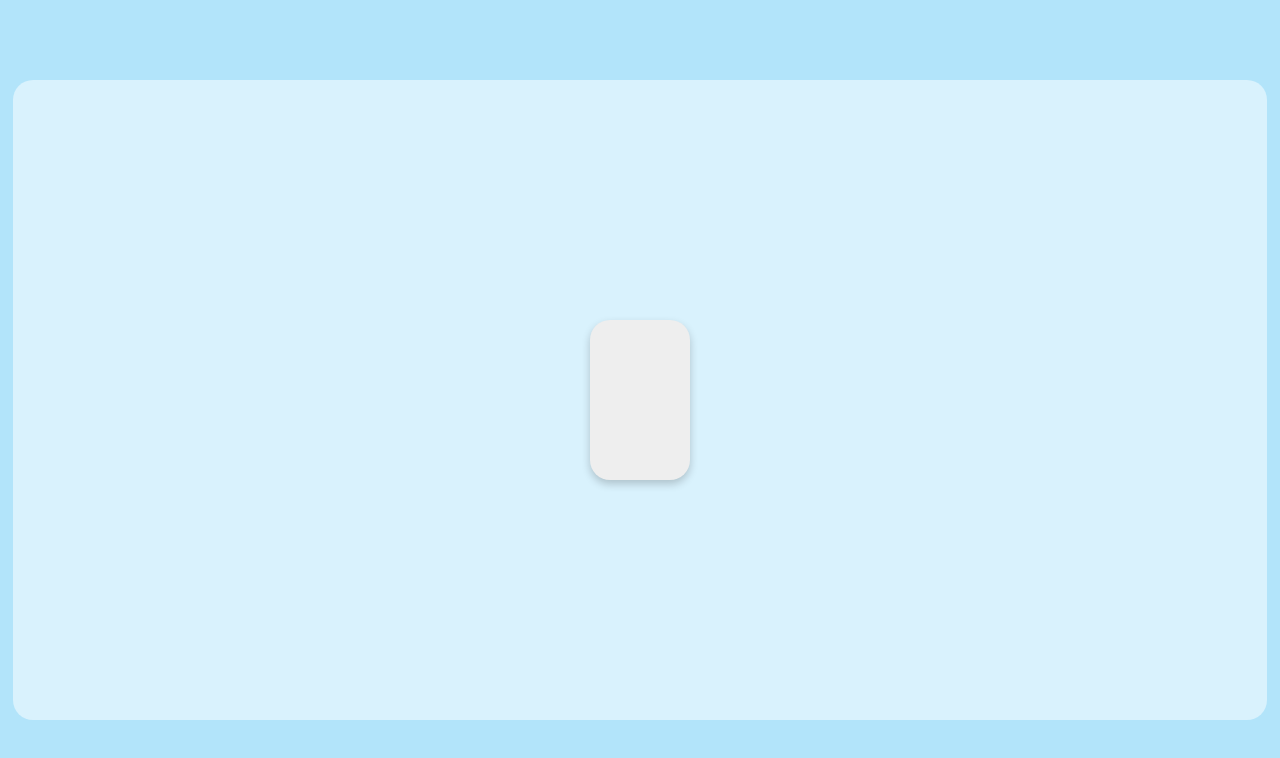
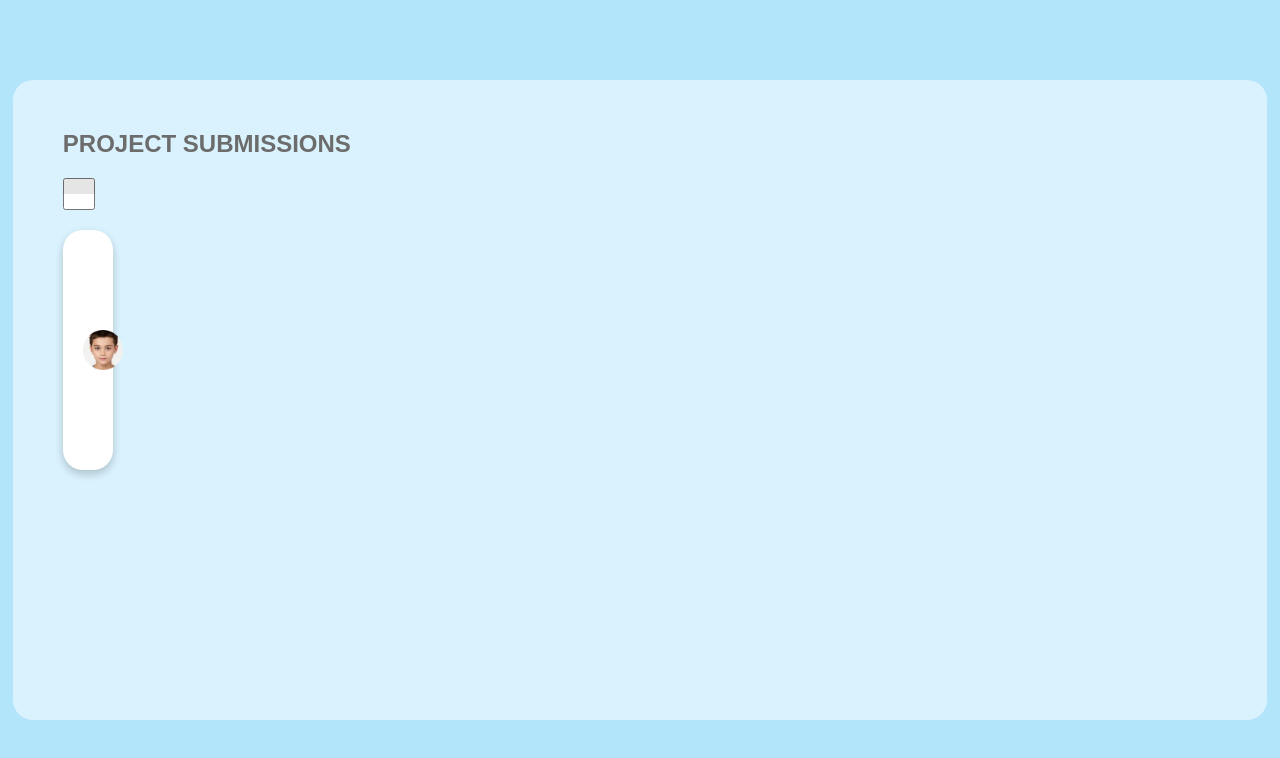
Before and after one commit to Mission-Ready/2502-L4FT17-missionx-frontend-t3, a React (Vite) app: page /projectSubmission in a window 1280 px wide. Shown: the top 758 px of the page. Built offline with nearby package versions, Linux system fonts and the light colour scheme.

Commit message:
Add: Brown project submission functionality with student pronouns

```diff
--- a/src/pages/Brown/ProjectSubmission/ProjectSubmission.jsx
+++ b/src/pages/Brown/ProjectSubmission/ProjectSubmission.jsx
@@ -1,20 +1,133 @@
-import React from 'react'
-import styles from "./components/ProjectSubmission.module.css";
+import React, { useState } from "react"; // Import React and useState
+import styles from "./components/ProjectSubmission.module.css"; // Import CSS styles
+import studentProjectsData from "../../../pages/Brown/ProjectSubmission/studentProjectsData.js"; // Import project data
+import studentData from "../../../pages/Brown/ProjectSubmission/studentData.js"; // Import student data
+import mensGroup from "../../../pages/Brown/ProjectSubmission/mensGroup.js";  // Import men's group data
+import womensGroup from "../../../pages/Brown/ProjectSubmission/womensGroup.js";  // Import women's group data
 
+
+const AidenAndrews = "/images/students/AidenAndrews.png"; // Path to profile image
+
+
+// Function to format dates
+function formatDate(dateString) {
+  const options = {
+    weekday: "short",
+    year: "numeric",
+    month: "long",
+    day: "numeric",
+  };
+  const date = new Date(dateString);
+  const datePart = date.toLocaleDateString("en-NZ", options).replace(/,/g, "");
+  const timePart = date.toLocaleTimeString("en-NZ", {
+    hour: "2-digit",
+    minute: "2-digit",
+    hour12: true,
+  });
+  return { datePart, timePart }; // Return formatted date and time
+}
+
+// Function to format the student's name
+// function formatName(name) {
+//   const nameParts = name.split(" "); // Split the name into parts
+//   const firstName = nameParts[0].toUpperCase(); // Capitalize the first name
+//   const lastName = nameParts.slice(1).join(" "); // Join the rest of the name
+//   return `${firstName} ${lastName}`; // Combine and return
+// }
+
+// Function to format the student's first name only Capitalized
+function formatName(name) {
+  const nameParts = name.split(" "); // Split the name into parts
+  const firstName = nameParts[0].toUpperCase(); // Capitalize the first name
+  return `${firstName}`; // Combine and return
+}
+
+// Function to determine the pronoun based on the group
+function getPronoun(student) {
+  // Check if the student is in the men's group
+  for (let i = 0; i < mensGroup.length; i++) {
+    if (mensGroup[i].name === student.name) {
+      return "his"; // For men's group
+    }
+  }
+
+  // Check if the student is in the women's group
+  for (let j = 0; j < womensGroup.length; j++) {
+    if (womensGroup[j].name === student.name) {
+      return "her"; // For women's group
+    }
+  }
+
+  return "their"; // Default case if not found
+}
+
+// Component to display each project card
+const ProjectCard = ({ project }) => {
+  const [isChecked, setIsChecked] = useState(false); // Manage checkbox state
+
+  // Handle checkbox change
+  const handleCheckboxChange = () => {
+    setIsChecked(!isChecked); // Toggle checkbox state
+  };
+
+  // Find the student data based on project student_id
+  const student = studentData.find(student => student.student_id === project.student_id);
+  // Assigned another variable name as pronoun to distinguish mens and womens
+  const pronoun = getPronoun(student); // pronounをここで定義
+
+  // Assigned another variable name as first name capitalized
+  const firstNameCapitalized = formatName(student.name); // Capitalized first name
+
+  return (
+    <div className={styles.projectCardContainer}>
+      <div className={styles.checkboxContainer}>
+        <input
+          type="checkbox"
+          className={styles.checkmark}
+          checked={isChecked} // Reflect checkbox state
+          onChange={handleCheckboxChange} // Handle state change
+        />
+      </div>
+      <div className={styles.projectSubmissionSmallContainer}>
+        <img
+          src={student.profile_pic.src}
+          alt={student.profile_pic.alt}
+          className={styles.studentImage}
+        />
+        {isChecked && ( // Display date only if checked
+          <div>
+            <p>
+              {formatDate(project.dates.date_submitted).datePart}
+              <br />
+              {formatDate(project.dates.date_submitted).timePart}
+            </p>
+            {project.submission_status && (
+              <p>{firstNameCapitalized} submitted {pronoun} projects.</p> // Use formatName here
+            )}
+            {!project.submission_status && (
+              <p>{firstNameCapitalized} did not submit {pronoun} projects.</p> // Use formatName here
+            )}
+          </div>
+        )}
+      </div>
+    </div>
+  );
+};
+
+// Main component
 export default function ProjectSubmission() {
   return (
-
-    <div>
-      <div className={styles.projectSubmissionBackground}>
-        <div className={styles.projectSubmissionContainer}>
-          <div>
-          <div className={styles.projectSubmissionSmallContainer}></div>
-          </div>
-        </div>
-
-      </div>
-
-
+    <div className={styles.projectSubmissionBackground}>
+      <main className={styles.projectSubmissionContainer}>
+        <h1 className={styles.projectSubmissionText}>
+          <b>PROJECT SUBMISSIONS</b>
+        </h1>
+        <section className={styles.projectscrollContainer}>
+          {studentProjectsData.map((project, index) => (
+            <ProjectCard key={index} project={project} /> // Display each project card
+          ))}
+        </section>
+      </main>
     </div>
-  )
+  );
 }
--- a/src/pages/Brown/ProjectSubmission/components/ProjectSubmission.module.css
+++ b/src/pages/Brown/ProjectSubmission/components/ProjectSubmission.module.css
@@ -1,47 +1,105 @@
 * {
   box-sizing: border-box;
   margin: 0;
-    padding:0;
+  padding: 0;
 }
 
 .projectSubmissionBackground {
   display: flex;
   justify-content: center;
   align-items: center;
-    background-color: #B2E4FA;
+  background-color: #b2e4fa;
   width: 100%;
   height: 100vh;
 }
 
+
 .projectSubmissionContainer {
   display: flex;
-    background-color: #D9F2FD;
-    justify-content: center;
-    align-items: center;
+  flex-direction: column;
+  background-color: #d9f2fd;
+  justify-content: flex-start;
+  align-items: flex-start;
   width: 98%;
   height: 80vh;
-    border-radius: 20px ;
+  border-radius: 20px;
   padding: 50px;
+}
+
+.projectSubmissionText {
+  font-family: "adobe-clean", sans-serif;
+  font-weight: bold;
+  font-style: Nunito, Black;
+  font-size: 24px;
+  margin-bottom: 20px;
+  color: #6C6C6C;
+  border-left-color: #6C6C6C;
 }
 
 .projectSubmissionContainer > div {
   display: flex;
+}
+
+.projectSubmissionSmallContainer {
+  display: flex;
+  align-items: center;
+  background-color: #FFFFFF;
+  width: calc(100% - 20px); /* 全体の幅から20px引いた幅に設定 */
+  height: 30vh;
+  margin-top: 20px;
+  border-radius: 20px;
+  padding: 10px;
+  box-shadow: 0 4px 8px rgba(0, 0, 0, 0.2);
+}
+
+.checkboxContainer {
+    display: flex;
+    width: 80%;
+    align-items: center;
+    margin-right: 10px;
+    position: relative;
+}
+
+input[type="checkbox"] {
+    width: 32px;
+    height: 32px;
+    position: relative;
+}
+
+.checkmark {
+    display: inline-block;
+    width: 32px;
+    height: 32px;
+    background-color: #ffffff;
+    border: 1px solid #707070;
+    border-radius: 3px;
+    margin-right: 5px;
+    position: relative;
+}
 
 
+.checkmark::before {
+    content: '';
+    position: absolute;
+    top: 0;
+    left: 0;
+    right: 0;
+    height: 50%;
+    background-color: rgba(0, 0, 0, 0.1);
+    border-radius: 3px 3px 0 0;
+    z-index: 1;
+}
 
+
+input[type="checkbox"]:checked + .checkmark {
+    background-color: #B2E4FA;
 
 }
 
-
-.projectSubmissionSmallContainer {
-    display: flex;
-    background-color: #EEEEEE;
-    justify-content: center;
-    /* align-items: left; */
-    width: 80%;
-    height: 20vh;
-    border-radius: 20px ;
-    padding: 50px;
-    box-shadow: 0 4px 8px rgba(0, 0, 0, 0.2);
-
+.studentImage {
+  /* position: absolute; */
+  /* top: 0.4; */
+  width: 40px;
+  height: auto;
+  margin-left: 10px;
 }
--- /dev/null
+++ b/src/pages/Brown/ProjectSubmission/mensGroup.js
@@ -0,0 +1,44 @@
+const mensGroup = [
+  {
+    id: 1,
+    name: "Aiden Andrews",
+    profile_pic: "/images/students/AidenAndrews.png",
+  },
+  {
+    id: 2,
+    name: "Hanu Nepe",
+    profile_pic: "/images/students/HanuNepe.png",
+  },
+  {
+    id: 3,
+    name: "Harry McGrath",
+    profile_pic: "/images/students/HarryMcGrath.png",
+  },
+  {
+    id: 4,
+    name: "Javier Fuego",
+    profile_pic: "/images/students/JavierFuego.png",
+  },
+  {
+    id: 5,
+    name: "Mark O'Leary",
+    profile_pic: "/images/students/MarkOLeary.png",
+  },
+  {
+    id: 6,
+    name: "Rawiri Fletcher",
+    profile_pic: "/images/students/RawiriFletcher.png",
+  },
+  {
+    id: 7,
+    name: "Shane O'Monahan",
+    profile_pic: "/images/students/ShaneOMonahan.png",
+  },
+  {
+    id: 8,
+    name: "Simon Laine",
+    profile_pic: "/images/students/SimonLaine.png",
+  },
+];
+
+export default mensGroup;
--- /dev/null
+++ b/src/pages/Brown/ProjectSubmission/studentData.js
@@ -0,0 +1,30 @@
+// 直接パスを指定する場合
+const AidenAndrews = "/images/students/AidenAndrews.png"; // publicフォルダからのパス
+
+const studentData = [
+  {
+    id: 1,
+    student_id: 23,
+    teacher_id: 34,
+    name: "Aiden Andrews",
+    email: "aiden@ranuiprimary.school.nz",
+    password: "123",
+    school: "Ranui Primary School",
+    profile_pic: {
+      src: AidenAndrews,
+      alt: "Aiden Andrews"
+    },
+    date_of_birth: "2010-12-31",
+    contact_number: "09-234-5678",
+    course: {
+      currentValue: "Beginner",
+      options: ["Beginner", "Intermediate", "Advanced"]
+    },
+    subject_matter: {
+      currentValue: "computer science",
+      options: ["computer science", "maths", "language", "art", "music"]
+    }
+  }
+];
+
+export default studentData;
--- /dev/null
+++ b/src/pages/Brown/ProjectSubmission/studentProjectsData.js
@@ -0,0 +1,18 @@
+const studentProjectsData = [
+  {
+    id: 1,
+    student_id: 23,
+    project_id: 10,
+    dates: {
+      date_started: "2020-12-31 23:59:59",
+      date_submitted: "2020-12-31 23:59:59",
+      date_completed: "2020-12-31 23:59:59",
+    },
+    submissions: [
+      "https://cdn.filestackcontent.com/VfOA9GyQCO6oZpOvroAi",
+    ],
+    submission_status: true,
+  },
+];
+
+export default studentProjectsData;
--- /dev/null
+++ b/src/pages/Brown/ProjectSubmission/womensGroup.js
@@ -0,0 +1,39 @@
+const womensGroup = [
+  {
+    id: 1,
+    name: "Alice Kindellan",
+    profile_pic: "/images/students/AliceKindellan.png",
+  },
+  {
+    id: 2,
+    name: "Courtney Bristol",
+    profile_pic: "/images/students/CourtneyBristol.png",
+  },
+  {
+    id: 3,
+    name: "Lisa Horan",
+    profile_pic: "/images/students/LisaHoran.png",
+  },
+  {
+    id: 4,
+    name: "Lucia Mendez",
+    profile_pic: "/images/students/LuciaMendez.png",
+  },
+  {
+    id: 5,
+    name: "Nagani Cortes",
+    profile_pic: "/images/students/NaganiCortes.png",
+  },
+  {
+    id: 6,
+    name: "Neveah Machenry",
+    profile_pic: "/images/students/NeveahMachenry.png",
+  },
+  {
+    id: 7,
+    name: "Tokio Han",
+    profile_pic: "/images/students/TokioHan.png",
+  },
+];
+
+export default womensGroup;
```
Also changed, not shown: src/common/components/Footer.jsx (added, +12 -0 lines), src/common/components/Footer.module.css (added, +11 -0 lines). Lines whose indentation alone changed are shown as unchanged.
